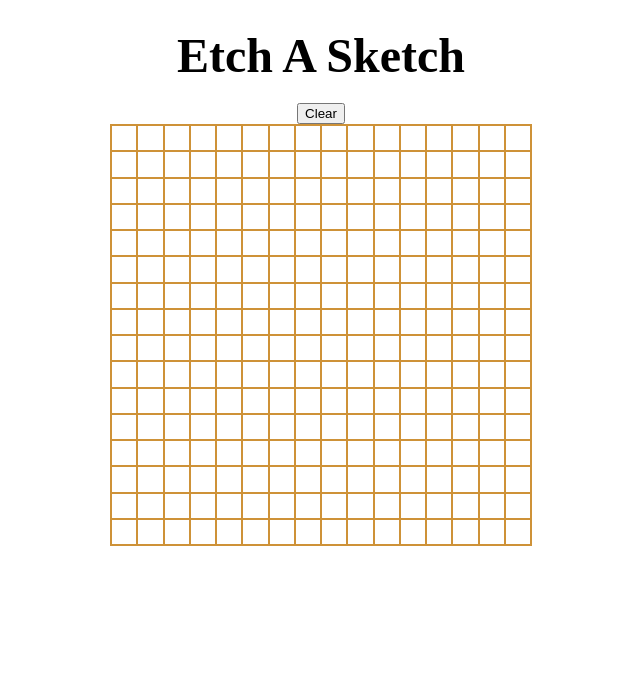
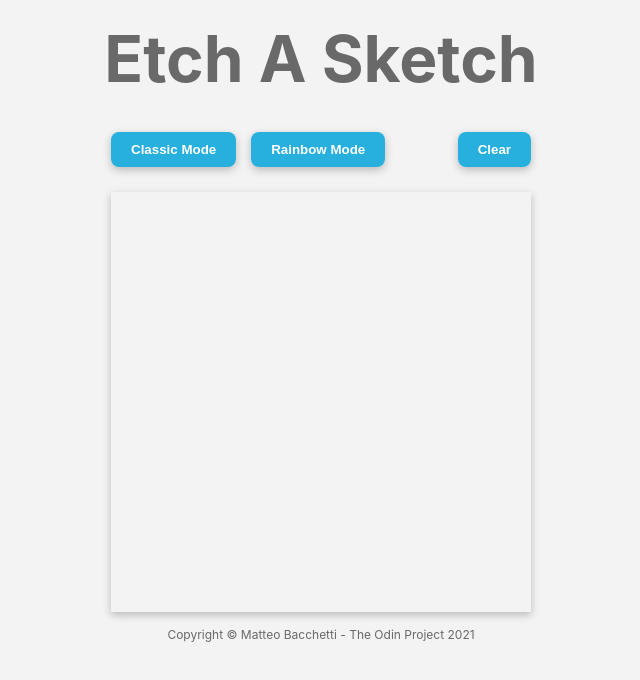
Before and after one commit to Bacco40/Etch_a_Sketch, a plain HTML site: page index.html in a window 1280 px wide. Shown: the whole page, without its empty margins (319-959 px from the left). Drawn offline with Linux system fonts and the light colour scheme.

Commit message:
completed the project,

```diff
--- a/index.html
+++ b/index.html
@@ -9,8 +9,17 @@
         <link rel="stylesheet" href="style.css">
     </head>
     <body>
-        <p class="title">Etch A Sketch</p>
-        <button id="clear">Clear</button>
-        <div class="container"></div>
+        <div class="page">
+            <p class="title">Etch A Sketch</p>
+            <div class="buttons">
+                <div class="modes">
+                    <button id="black">Classic Mode</button>
+                    <button id="rainbow">Rainbow Mode</button>
+                </div>
+                <button id="clear">Clear</button>
+            </div>
+            <div class="container"></div>
+        </div>
+        <div class="footer">Copyright © Matteo Bacchetti - The Odin Project 2021</div>
     </body>
 </html>
--- a/script.js
+++ b/script.js
@@ -1,46 +1,74 @@
 function start(numberOfSquare){
-    size= (420-(numberOfSquare*2))/numberOfSquare;
+    size= 420/numberOfSquare;
     for(let n=0;n<numberOfSquare;n++){
         for(let i=0;i<numberOfSquare;i++){
             let id=n+"-"+i;
             table[id]= document.createElement('div');
             table[id].style.width = size + "px";
             table[id].style.height = size + "px";
-            table[id].style.border='1px solid rgb(206, 146, 56)';
             table[id].className +="divs";
             container.appendChild(table[id]);
         }
     }
-    size1=size+2;
     let divs=document.querySelectorAll('.divs');
     return(divs);
 }
 
 let size=0;
 let size1=0;
+let Select="0";
 const table=[];
+const colors=["orange","blue","yellow","red","green","darkviolet","coral","pink","brown","lime"];
 const container=document.querySelector('.container');
 let divs=start(16);
 
 function hover(divs){
+    Select="0";
     divs.forEach((divs)=>{
         divs.addEventListener('mouseover',()=>{
-        divs.style.width = size1 + "px";
-        divs.style.height = size1 + "px";
-        divs.style.border="";
+            divs.style.width = size + "px";
+            divs.style.height = size + "px";
             divs.style.backgroundColor = "black";
         })
     });
 }
 
+function multicolor(divs){
+    divs.forEach((divs)=>{
+        divs.addEventListener('mouseover',()=>{
+            divs.style.width = size + "px";
+            divs.style.height = size + "px";
+            divs.style.backgroundColor = colors[Math.floor(Math.random() * 9)];
+        })
+    })
+}
+
 hover(divs);
 const clear=document.querySelector('#clear');
+const black=document.querySelector('#black');
+const rainbow=document.querySelector('#rainbow')
 
 clear.addEventListener('click',()=>{
         let newSize = prompt ("insert the new grid size",16);
+        if(isNaN(newSize) || newSize>100 || newSize < 1){
+            alert("Please put a numeric value between 1 and 100 !")
+        }
+        else{
             divs.forEach((divs)=>{
                 divs.remove();
             })
             divs=start(newSize);
+            if(Select=="0"){
                 hover(divs);
+            }else{
+                multicolor(divs);
+            }
+        }
 });
+
+black.addEventListener('click',()=>{ hover(divs)});
+
+rainbow.addEventListener('click',()=>{
+    Select="1";
+    multicolor(divs);
+});
--- a/style.css
+++ b/style.css
@@ -1,19 +1,67 @@
 .title{
     padding: 20px 0px;
     margin: 0;
-    font-size: 48px;
+    text-align: center;
+    font-size: 64px;
     font-weight: bold;
+    color: dimgrey;
 }
 body{
-    display: flex;
-    flex-direction: column;
-    align-items: center;
-    justify-content: center;
+    font-family: -apple-system, BlinkMacSystemFont, 'Segoe UI', Roboto, Oxygen, Ubuntu, Cantarell, 'Open Sans', 'Helvetica Neue', sans-serif;
+    margin: 0px;
+    background-color: rgba(240, 240, 240, 0.801);
 }
 .container{
     display:flex;
     width: 420px;
     height: 420px;
     flex-wrap: wrap;
-    border: 1px solid rgb(206, 146, 56);
+    box-shadow: rgba(0, 0, 0, 0.24) 0px 3px 8px;
 }
+
+.buttons{
+    display: flex;
+    width: 420px;
+    justify-content:space-between;
+    padding:15px 0px 25px 0px;
+}
+button{
+    padding: 10px 20px;
+    cursor: pointer;
+    color: white;
+    font-weight: bold;
+    border:0px;
+    border-radius: 8px;
+    background-color:rgba(12, 167, 219, 0.877);
+    box-shadow: rgba(0, 0, 0, 0.24) 0px 3px 8px;
+}
+button:hover{
+    opacity: 1;
+    background-color:lightgray;
+}
+.modes{
+    display: flex;
+    gap: 15px;
+}
+.divs{
+    transition: all 0.3s;
+    cursor: pointer;
+}
+
+.divs:hover{
+    opacity: 1;
+    background-color:lightgray;
+}
+.footer{
+    text-align: center;
+    font-size: 12px;
+    padding:15px;
+    color: dimgrey;
+}
+.page{
+    display: flex;
+    flex-direction: column;
+    align-items: center;
+    justify-content: center;
+    flex: 1;
+}
```
Lines whose indentation alone changed are shown as unchanged.
